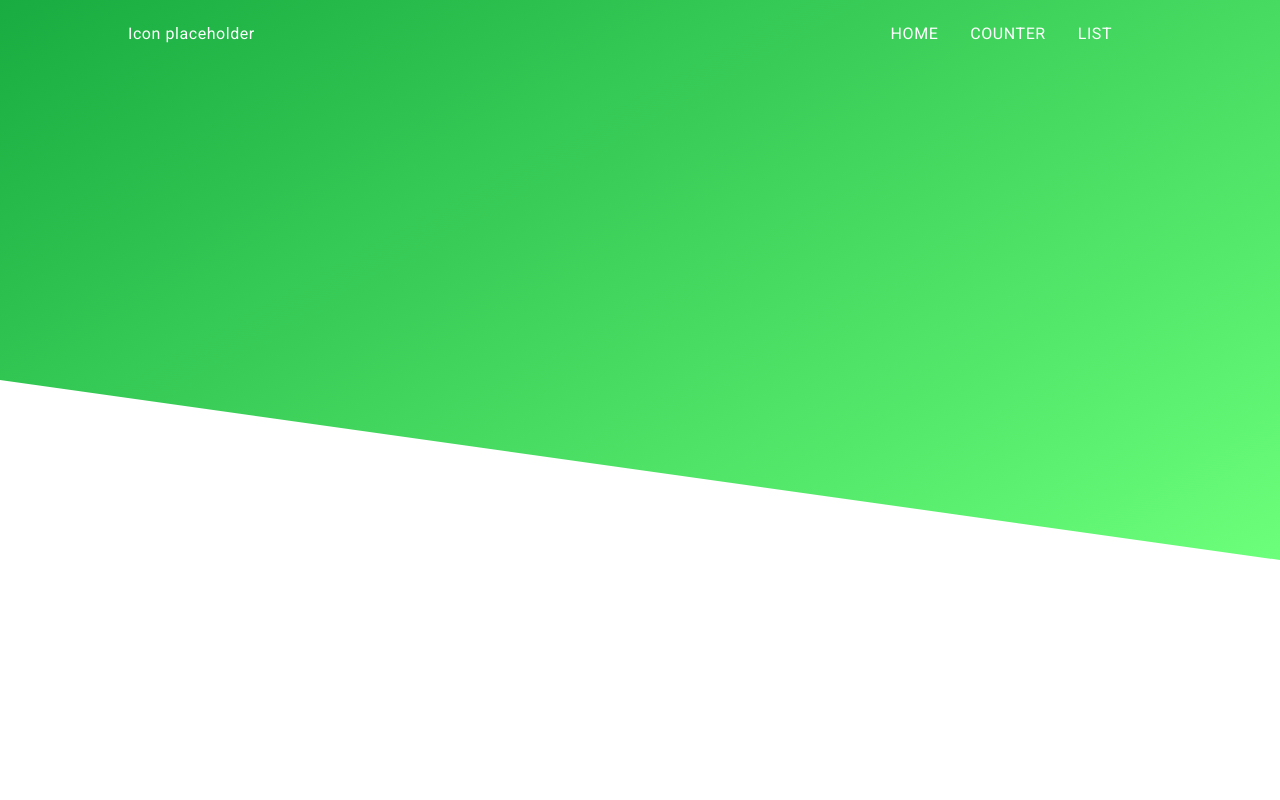
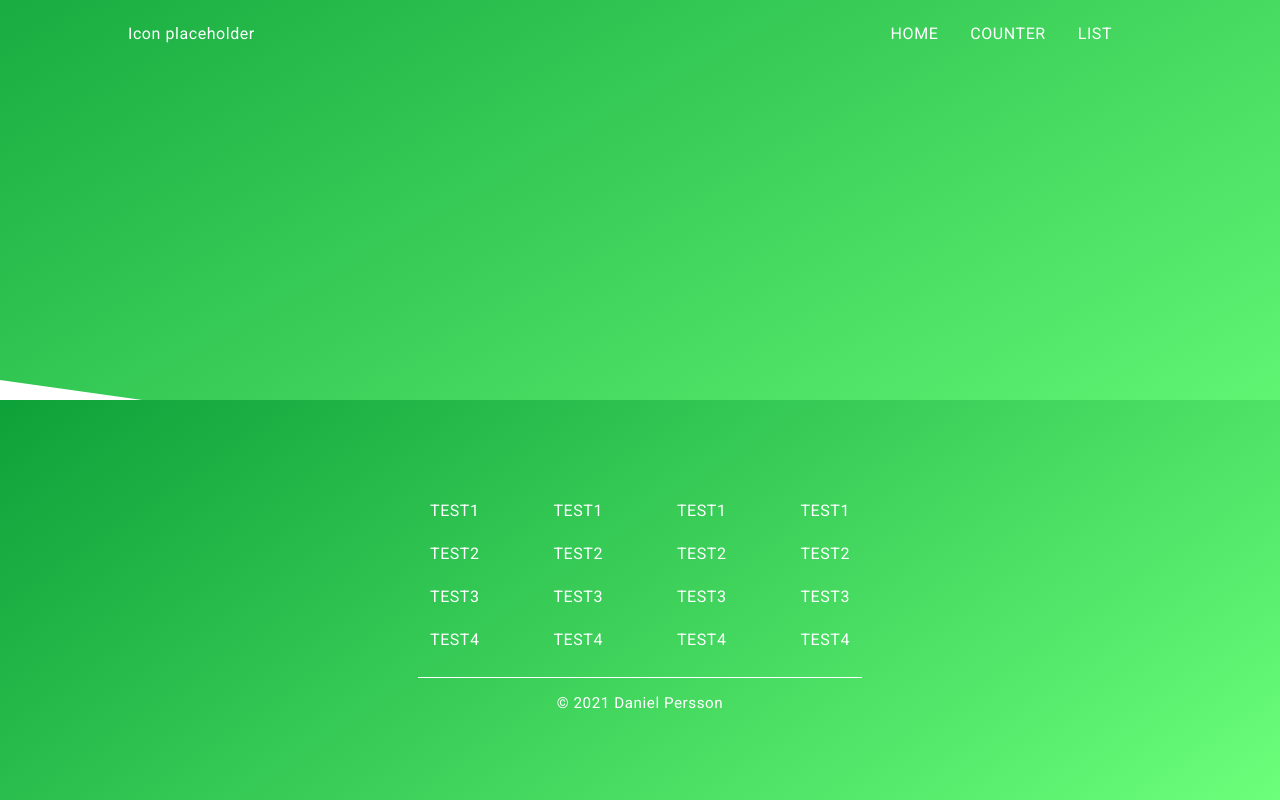
Before and after one commit to Dannus90/BasicAngularPractise, an Angular app: page / in a window 1280 px wide. Built offline with nearby package versions, Linux system fonts and the light colour scheme.

Commit message:
Add footer and general styles

```diff
--- a/src/app/components/footer/footer.component.html
+++ b/src/app/components/footer/footer.component.html
@@ -1 +1,41 @@
-<p>footer works!</p>
+<div class="footer-wrapper">
+  <div class="inner-content">
+    <div class="links-container">
+      <div class="links-1">
+        <ul>
+          <li><a routerLink="/" routerLinkActive="active">Test1</a></li>
+          <li><a routerLink="/" routerLinkActive="active">Test2</a></li>
+          <li><a routerLink="/" routerLinkActive="active">Test3</a></li>
+          <li><a routerLink="/" routerLinkActive="active">Test4</a></li>
+        </ul>
+      </div>
+      <div class="links-2">
+        <ul>
+          <li><a routerLink="/" routerLinkActive="active">Test1</a></li>
+          <li><a routerLink="/" routerLinkActive="active">Test2</a></li>
+          <li><a routerLink="/" routerLinkActive="active">Test3</a></li>
+          <li><a routerLink="/" routerLinkActive="active">Test4</a></li>
+        </ul>
+      </div>
+      <div class="links-3">
+        <ul>
+          <li><a routerLink="/" routerLinkActive="active">Test1</a></li>
+          <li><a routerLink="/" routerLinkActive="active">Test2</a></li>
+          <li><a routerLink="/" routerLinkActive="active">Test3</a></li>
+          <li><a routerLink="/" routerLinkActive="active">Test4</a></li>
+        </ul>
+      </div>
+      <div class="links-4">
+        <ul>
+          <li><a routerLink="/" routerLinkActive="active">Test1</a></li>
+          <li><a routerLink="/" routerLinkActive="active">Test2</a></li>
+          <li><a routerLink="/" routerLinkActive="active">Test3</a></li>
+          <li><a routerLink="/" routerLinkActive="active">Test4</a></li>
+        </ul>
+      </div>
+    </div>
+    <div class="copy-right-container">
+      <p>&copy; 2021 Daniel Persson</p>
+    </div>
+  </div>
+</div>
--- a/src/app/components/footer/footer.component.scss
+++ b/src/app/components/footer/footer.component.scss
@@ -0,0 +1,44 @@
+.footer-wrapper {
+  background-image: var(--main-linear-color);
+  min-height: 400px;
+  width: 100%;
+  position: relative;
+  z-index: 0;
+
+  .inner-content {
+    display: flex;
+    justify-content: center;
+    align-items: center;
+    height: 100%;
+    flex-direction: column;
+    min-height: 400px;
+
+    .links-container {
+      display: grid;
+      grid-template-columns: repeat(4, 1fr);
+      gap: 50px;
+      justify-content: center;
+      align-items: center;
+      height: 100%;
+      border-bottom: 1px solid #fff;
+      padding-bottom: 1rem;
+
+      .links-1,
+      .links-2,
+      .links-3,
+      .links-4 {
+        li {
+          padding: 0.75rem;
+        }
+      }
+    }
+
+    .copy-right-container {
+      p {
+        color: #fff;
+        font-size: 0.95rem;
+        margin-top: 1rem;
+      }
+    }
+  }
+}
--- a/src/index.html
+++ b/src/index.html
@@ -8,6 +8,7 @@
   <link rel="icon" type="image/x-icon" href="favicon.ico">
 </head>
 <body>
-  <app-root></app-root>
+  <app-root style="min-height: 100vh; display: grid;
+  grid-template-rows: auto 1fr auto;"></app-root>
 </body>
 </html>
--- a/src/styles.scss
+++ b/src/styles.scss
@@ -11,6 +11,7 @@
   --button-reset-color: #ffac0f;
   --button-box-shadow: 0px 2px 4px 0px rgba(0, 0, 0, 0.25);
   --button-hover-box-shadow: 0px 2px 8px 0px rgba(0, 0, 0, 0.25);
+  --footer-background-color: #36d219;
 }
 
 * {
@@ -23,9 +24,18 @@ body {
   font-family: var(--main-font-stack);
   letter-spacing: 0.035rem;
   color: var(--main-text-color);
+  min-height: 100vh;
+  display: grid;
+  grid-template-rows: auto 1fr auto;
 }
 
 a {
   text-decoration: none;
   text-transform: uppercase;
+  color: #fff;
 }
+
+ul {
+  text-decoration: none;
+  list-style: none;
+}
```
Also changed, not shown: src/assets/images/trollface.png (added).
